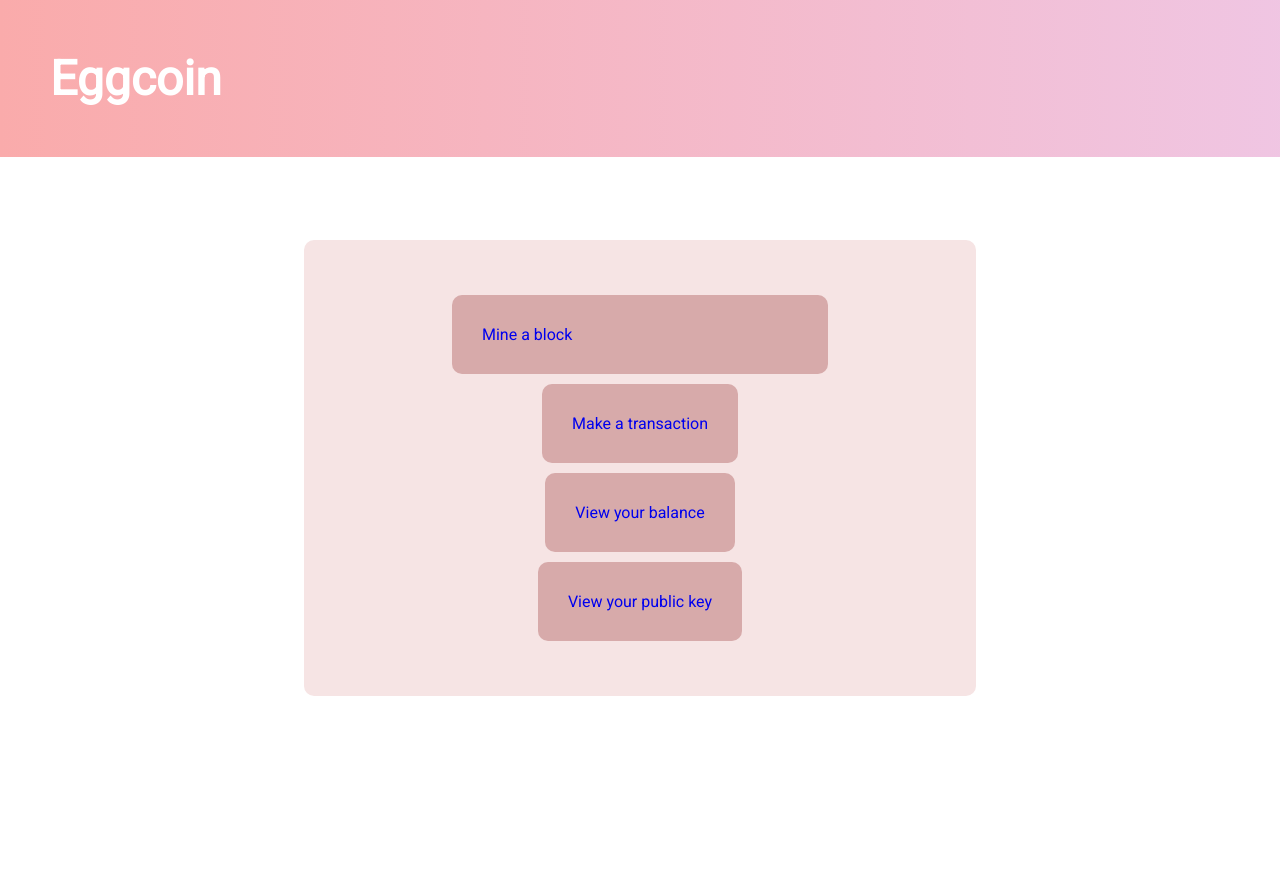
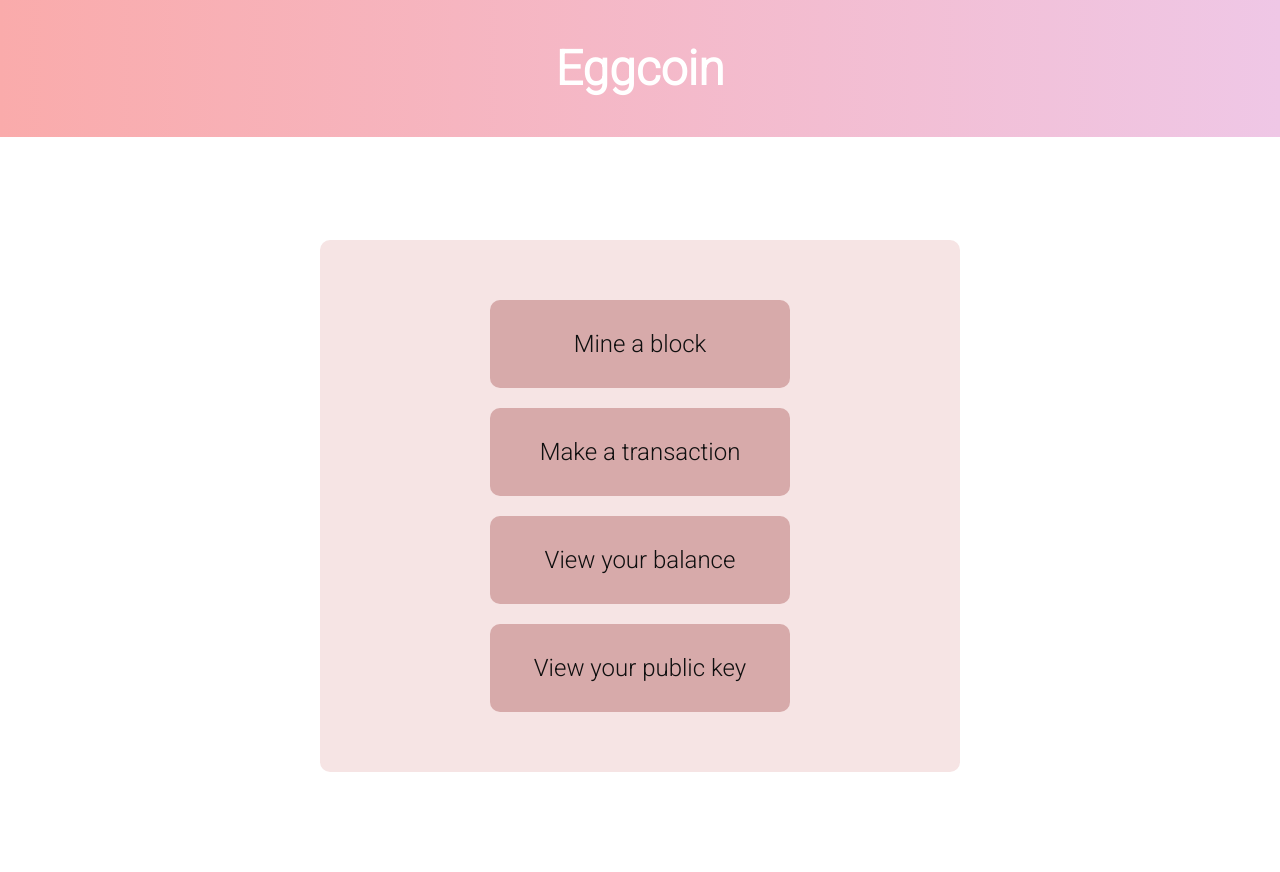
Before and after one commit to generationzcode/socoolblockchain, a Django app: page / in a window 1280 px wide. Before the commit the page ends 696 px from the top, so only its background shows below. Run offline with Django 3.2, Linux system fonts and the light colour scheme.

Commit message:
Update index.html

```diff
--- a/eggcoin/templates/index.html
+++ b/eggcoin/templates/index.html
@@ -3,11 +3,17 @@
 <head>
   <meta charset="UTF-8">
   <meta name="viewport" content="width=device-width, initial-scale=1.0">
-  <link href='https://fonts.googleapis.com/css?family=Roboto' rel='stylesheet'>
+  <link rel="preconnect" href="https://fonts.gstatic.com">
+  <link href="https://fonts.googleapis.com/css2?family=Roboto:wght@300&display=swap" rel="stylesheet">
   <title>Eggcoin</title>
 </head>
 <body>
   <style>
+    * {
+      box-sizing: border-box;
+      margin: 0;
+      padding: 0;
+    }
     .count{
       background: yellow;
       border-radius: 100%;
@@ -20,14 +26,6 @@
       font-size:4rem;;
       text-align:center;
     }
-    .text{
-      border:none;
-      width: 60%;
-  	  height: 40px;
-      padding:10px;
-background: #FFFAFA;
-border-radius: 5px;
-    }
     .links{
       background: #F6E4E4;
       display:flex;
@@ -36,6 +34,7 @@
       border-radius: 10px;
       padding:20px;
       width:50%;
+      text-align: center;
       margin:auto;
       margin-top:15em;
       margin-bottom: 100px;
@@ -60,25 +59,35 @@
     }
     .heading{
       color: #fff;
-      margin:10px;
+      margin:auto;
       font-size:3rem;
     }
     .link{
       padding:30px;
-      min-width: 50%;
+      width: 100%;
       background: #D7AAAA;
-      margin:5px;
+      margin: auto;
       border-radius:10px;
     }
-    a{
+    a {
+      position: relative;
+      display: block;
+      min-width: 50%;
+      left: 0; right: 0;
+      margin: 10px;
       text-decoration:none;
+      text-align: center;
+      color: #0f0f0f;
+      font-size: 150%;
     }
   </style>
   <div class="header">
     <h1 class="heading" >Eggcoin</h1>
   </div>
   <div class="links">
-    <div class="link mine"><a href='./mine'>Mine a block</a></div>
+    <a href='./mine'>
+      <div class="link mine">Mine a block</div>
+    </a>
     <a href="./transaction_form">
       <div class="link transaction">Make a transaction</div>
     </a>
```
